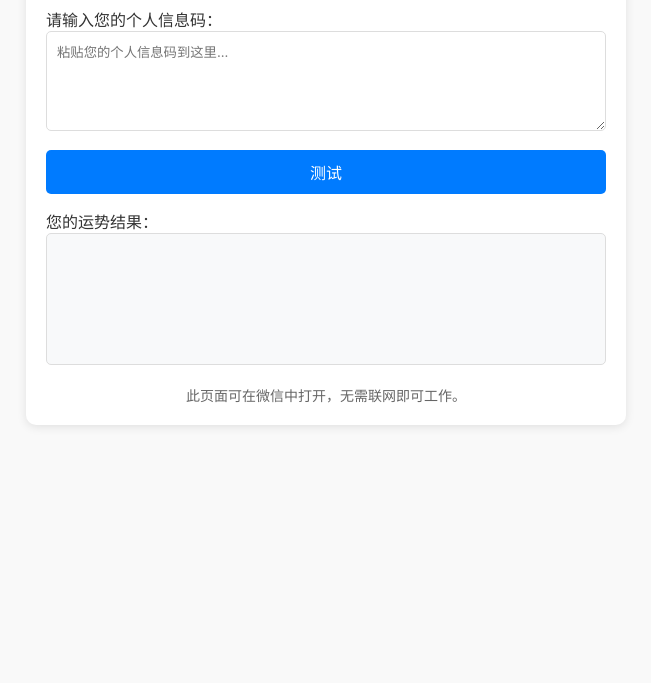
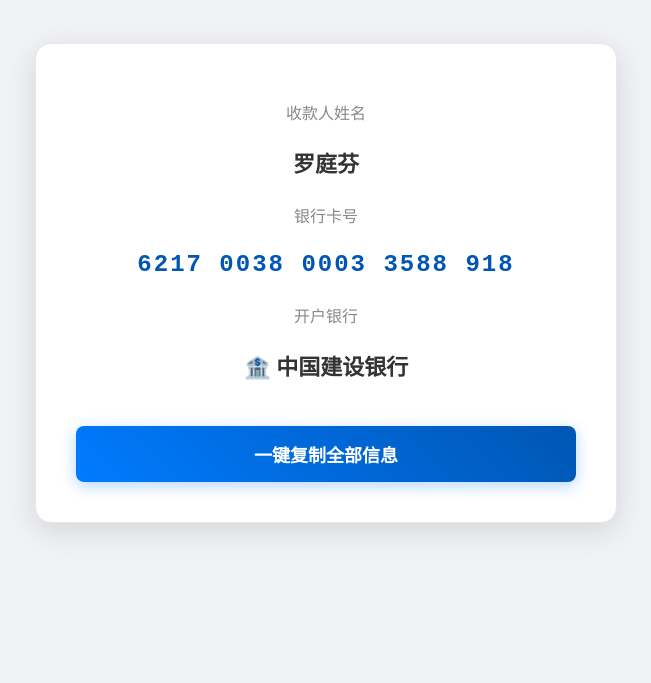
Before and after one commit to garywangbigbang/888, a plain HTML site: page index.html in a window 1280 px wide. Shown: the part 117-800 px from the top of the page, without its empty margins (314-965 px from the left). Drawn offline with Linux system fonts and the light colour scheme.

Commit message:
Update index.html

```diff
--- a/index.html
+++ b/index.html
@@ -3,127 +3,152 @@
 <head>
     <meta charset="UTF-8">
     <meta name="viewport" content="width=device-width, initial-scale=1.0">
-    <title>今日运势测试</title>
+    <title>收款信息</title>
     <style>
+        /* --- 全局样式 --- */
         body {
-            font-family: -apple-system, BlinkMacSystemFont, "Segoe UI", Roboto, Helvetica, Arial, sans-serif;
-            max-width: 600px;
-            margin: 0 auto;
-            padding: 15px;
-            background-color: #f9f9f9;
+            margin: 0;
+            font-family: -apple-system, BlinkMacSystemFont, "Segoe UI", Roboto, "Helvetica Neue", Arial, sans-serif;
+            background-color: #f0f2f5; /* 柔和的背景色 */
+            display: flex;
+            justify-content: center;
+            align-items: center;
+            min-height: 100vh;
+            padding: 20px;
+            box-sizing: border-box;
+        }
+
+        /* --- 信息卡片容器 --- */
+        .info-card {
+            background-color: #ffffff;
+            border-radius: 16px; /* 更圆润的角 */
+            box-shadow: 0 8px 30px rgba(0, 0, 0, 0.12); /* 更柔和立体的阴影 */
+            padding: 40px;
+            max-width: 500px;
+            width: 100%;
+            text-align: center;
+            border: 1px solid #e8e8e8;
+            transition: all 0.3s ease;
+        }
+
+        .info-card:hover {
+            transform: translateY(-5px);
+            box-shadow: 0 12px 40px rgba(0, 0, 0, 0.15);
+        }
+
+        /* --- 信息内容样式 --- */
+        .info-item {
+            margin-bottom: 25px;
+        }
+
+        .label {
+            font-size: 16px;
+            color: #888;
+            margin-bottom: 8px;
+        }
+
+        .value {
+            font-size: 22px;
+            font-weight: bold;
             color: #333;
+            word-wrap: break-word;
         }
-        h1 {
-            text-align: center;
-            color: #007bff;
+
+        /* 特别为账号设置样式，使用等宽字体更美观 */
+        .value.account-number {
+            font-family: "Courier New", Courier, monospace;
+            font-size: 24px;
+            color: #0056b3; /* 突出账号颜色 */
+            letter-spacing: 2px; /* 增加数字间距，易于阅读 */
         }
-        .container {
-            background-color: white;
-            border-radius: 10px;
-            padding: 20px;
-            box-shadow: 0 2px 10px rgba(0, 0, 0, 0.1);
-        }
-        textarea {
-            width: 100%;
-            min-height: 100px;
-            border: 1px solid #ddd;
-            border-radius: 5px;
-            padding: 10px;
-            font-family: inherit;
-            margin-bottom: 15px;
-            box-sizing: border-box;
-            -webkit-text-security: disc;
-            text-security: disc;
-        }
-        button {
-            background-color: #007bff;
+
+        /* --- 复制按钮样式 --- */
+        #copy-btn {
+            background: linear-gradient(45deg, #007BFF, #0056b3); /* 蓝色渐变 */
             color: white;
             border: none;
-            border-radius: 5px;
-            padding: 10px 15px;
-            font-size: 16px;
+            border-radius: 8px;
+            padding: 15px 30px;
+            font-size: 18px;
+            font-weight: bold;
             cursor: pointer;
-            display: block;
+            transition: all 0.3s ease;
+            margin-top: 20px;
             width: 100%;
-            margin-bottom: 15px;
+            box-shadow: 0 4px 15px rgba(0, 123, 255, 0.3);
         }
-        button:hover {
-            background-color: #0069d9;
+
+        #copy-btn:hover {
+            transform: scale(1.05); /* 悬停时放大 */
+            box-shadow: 0 6px 20px rgba(0, 123, 255, 0.4);
         }
-        .result {
-            border: 1px solid #ddd;
-            border-radius: 5px;
-            padding: 15px;
-            min-height: 100px;
-            background-color: #f8f9fa;
-            white-space: pre-wrap;
-            word-wrap: break-word;
+
+        #copy-btn:active {
+            transform: scale(0.98); /* 点击时缩小 */
         }
-        .error {
-            color: #d9534f;
-            font-weight: bold;
-            margin-top: 10px;
+
+        /* 按钮点击后变化的样式 */
+        #copy-btn.copied {
+            background: linear-gradient(45deg, #28a745, #218838); /* 绿色渐变 */
+            box-shadow: 0 4px 15px rgba(40, 167, 69, 0.3);
         }
-        .info {
-            font-size: 14px;
-            color: #666;
-            margin-top: 20px;
-            text-align: center;
-        }
+
     </style>
 </head>
 <body>
-    <div class="container">
-        <h1>今日运势</h1>
 
-        <div>
-            <label for="encryptedInput">请输入您的个人信息码：</label>
-            <textarea id="encryptedInput" placeholder="粘贴您的个人信息码到这里..." style="-webkit-text-security: disc; text-security: disc;"></textarea>
+    <div class="info-card">
+        <div class="info-item">
+            <p class="label">收款人姓名</p>
+            <p class="value" id="name">罗庭芬</p>
         </div>
 
-        <button onclick="decryptText()">测试</button>
-
-        <div>
-            <label for="decryptedOutput">您的运势结果：</label>
-            <div id="decryptedOutput" class="result"></div>
+        <div class="info-item">
+            <p class="label">银行卡号</p>
+            <!-- 为了视觉上更易读，我将卡号进行了分段，但不影响复制 -->
+            <p class="value account-number" id="account">6217 0038 0003 3588 918</p>
         </div>
 
-        <div id="errorMessage" class="error"></div>
+        <div class="info-item">
+            <p class="label">开户银行</p>
+            <p class="value" id="bank">🏦 中国建设银行</p>
+        </div>
 
-        <div class="info">
-            此页面可在微信中打开，无需联网即可工作。
-        </div>
+        <button id="copy-btn">一键复制全部信息</button>
     </div>
 
     <script>
-        function decryptText() {
-            const encryptedText = document.getElementById('encryptedInput').value.trim();
-            const outputElement = document.getElementById('decryptedOutput');
-            const errorElement = document.getElementById('errorMessage');
+        // 获取按钮元素
+        const copyBtn = document.getElementById('copy-btn');
 
-            // 清除之前的内容和错误
-            outputElement.textContent = '';
-            errorElement.textContent = '';
+        copyBtn.addEventListener('click', () => {
+            // 拼接要复制的完整文本内容（使用原始的、无空格的卡号）
+            const textToCopy = "罗庭芬 6217003800033588918 中国建设银行";
 
-            if (!encryptedText) {
-                errorElement.textContent = '请输入您的个人信息码！';
-                return;
-            }
+            // 使用现代的、安全的 Clipboard API
+            navigator.clipboard.writeText(textToCopy).then(() => {
+                // --- 复制成功后的交互 ---
 
-            try {
-                // 使用base64解码
-                const decodedText = atob(encryptedText);
-                // 将解码后的二进制转换为UTF-8文本
-                const decoder = new TextDecoder('utf-8');
-                const decodedBytes = new Uint8Array([...decodedText].map(c => c.charCodeAt(0)));
-                const result = decoder.decode(decodedBytes);
+                // 1. 保存原始按钮文字
+                const originalText = copyBtn.innerText;
 
-                outputElement.textContent = result;
-            } catch (error) {
-                errorElement.textContent = '解析失败！请确保输入了正确的信息码。';
-                console.error('解密错误:', error);
-            }
-        }
+                // 2. 改变按钮外观和文字
+                copyBtn.innerText = '✅ 复制成功!';
+                copyBtn.classList.add('copied');
+
+                // 3. 2秒后恢复按钮原始状态
+                setTimeout(() => {
+                    copyBtn.innerText = originalText;
+                    copyBtn.classList.remove('copied');
+                }, 2000);
+
+            }).catch(err => {
+                // 如果复制失败，在控制台打印错误
+                console.error('无法复制到剪贴板: ', err);
+                alert('复制失败，请手动复制。');
+            });
+        });
     </script>
+
 </body>
 </html>
```
